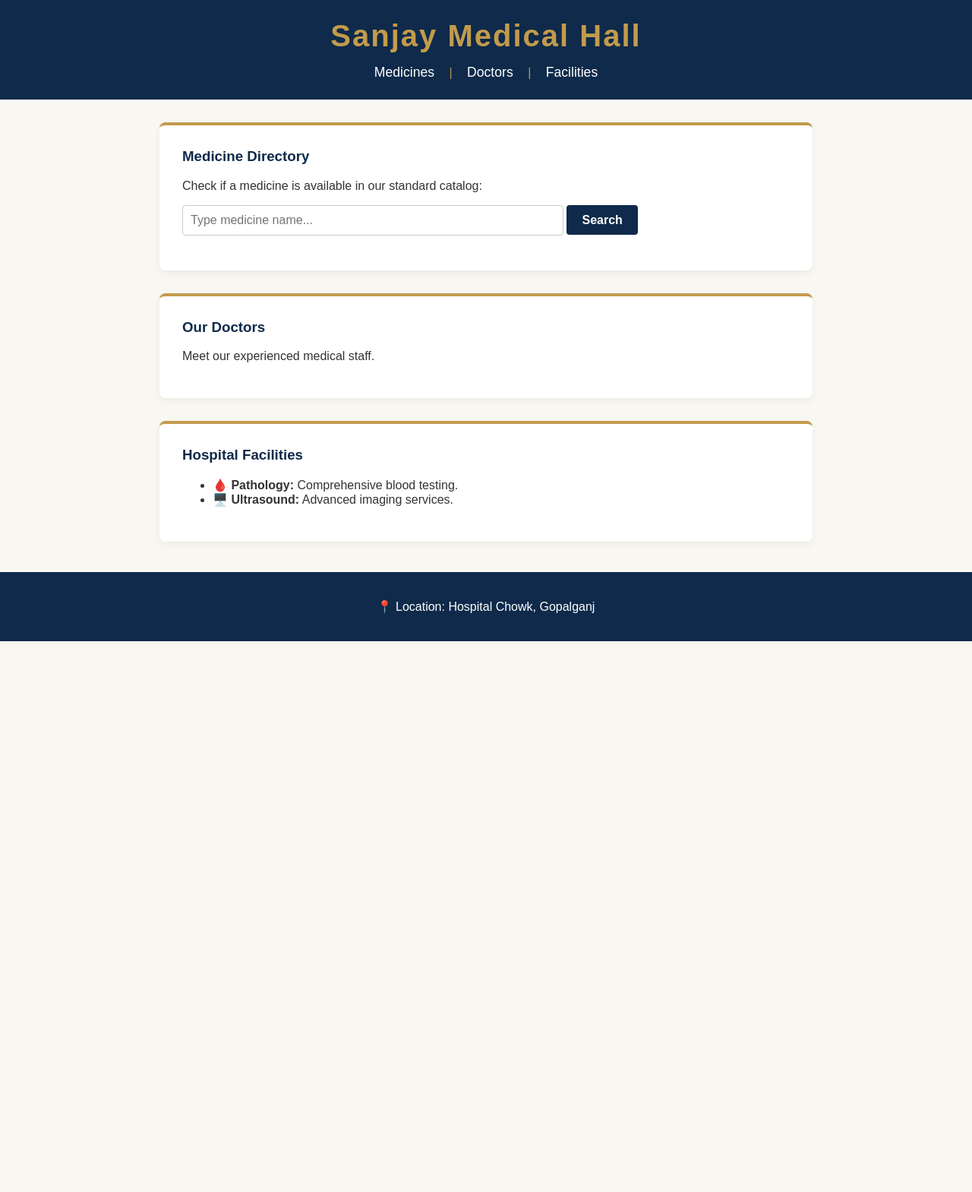
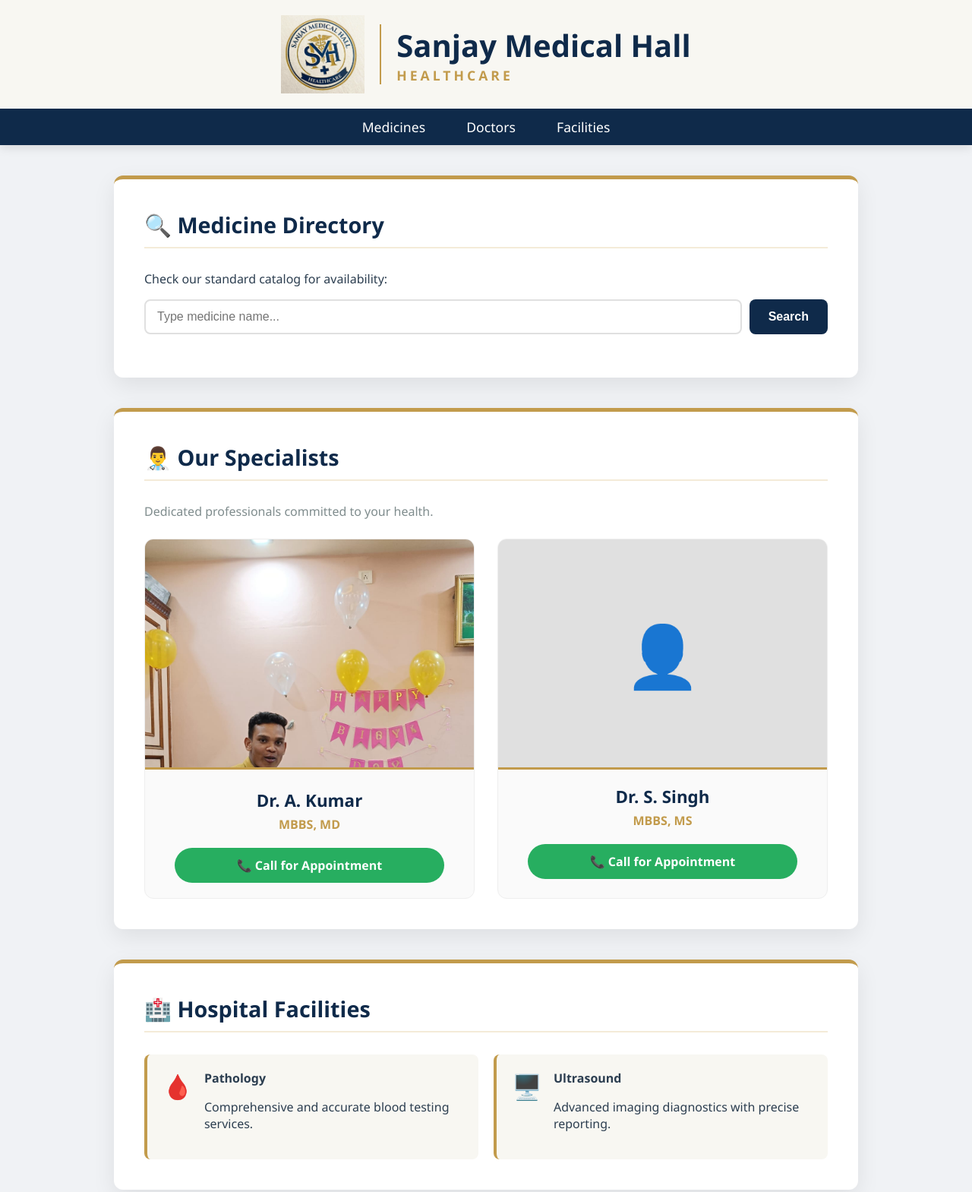
Before and after one commit to shubhamklogic/sanjay-medical-hall, a plain HTML site: page index.html in a window 1280 px wide. Shown: the top 1569 px of the page at 76% size. Before the commit the page ends 844 px from the top, so only its background shows below. Drawn offline with Linux system fonts and the light colour scheme.

Commit message:
Code Update

```diff
--- a/index.html
+++ b/index.html
@@ -3,51 +3,89 @@
 <head>
     <meta charset="UTF-8">
     <meta name="viewport" content="width=device-width, initial-scale=1.0">
-    <title>Sanjay Medical Hall</title>
+    <title>Sanjay Medical Hall | Healthcare</title>
     <link rel="stylesheet" href="style.css">
 </head>
 <body>
+
     <header>
-        <h2>Sanjay Medical Hall</h2>
+        <div class="header-content">
+            <img src="logo.jpeg" alt="Sanjay Medical Hall Logo" class="brand-logo">
+            <div class="brand-text">
+                <h2>Sanjay Medical Hall</h2>
+                <p>HEALTHCARE</p>
+            </div>
+        </div>
         <nav>
-            <a href="#medicines">Medicines</a> |
-            <a href="#doctors">Doctors</a> |
+            <a href="#medicines">Medicines</a>
+            <a href="#doctors">Doctors</a>
             <a href="#facilities">Facilities</a>
         </nav>
     </header>
 
-    <hr>
-
-    <section id="medicines">
-        <h3>Medicine Directory</h3>
-        <p>Check if a medicine is available in our standard catalog:</p>
-        <input type="text" placeholder="Type medicine name...">
-        <button>Search</button>
+    <section id="medicines" class="premium-card">
+        <h3>🔍 Medicine Directory</h3>
+        <p>Check our standard catalog for availability:</p>
+        <div class="search-container">
+            <input type="text" placeholder="Type medicine name...">
+            <button id="search-btn">Search</button>
+        </div>
         <p id="search-result"></p>
     </section>
 
-    <hr>
+    <section id="doctors" class="premium-card">
+        <h3>👨‍⚕️ Our Specialists</h3>
+        <p class="section-subtitle">Dedicated professionals committed to your health.</p>
 
-    <section id="doctors">
-        <h3>Our Doctors</h3>
-        <p>Meet our experienced medical staff.</p>
-        </section>
+        <div class="doctor-grid">
+            <div class="doc-card">
+                <img src="doctor1.jpg" alt="Dr. A. Kumar" class="doc-photo">
+                <div class="doc-info">
+                    <h4>Dr. A. Kumar</h4>
+                    <p class="qualification">MBBS, MD</p>
+                    <a href="tel:+919876543210" class="call-btn">📞 Call for Appointment</a>
+                </div>
+            </div>
 
-    <hr>
-
-    <section id="facilities">
-        <h3>Hospital Facilities</h3>
-        <ul>
-            <li>🩸 <b>Pathology:</b> Comprehensive blood testing.</li>
-            <li>🖥️ <b>Ultrasound:</b> Advanced imaging services.</li>
-        </ul>
+            <div class="doc-card">
+                <div class="doc-photo-placeholder">👤</div>
+                <div class="doc-info">
+                    <h4>Dr. S. Singh</h4>
+                    <p class="qualification">MBBS, MS</p>
+                    <a href="tel:+919876543210" class="call-btn">📞 Call for Appointment</a>
+                </div>
+            </div>
+        </div>
     </section>
 
-    <hr>
+    <section id="facilities" class="premium-card">
+        <h3>🏥 Hospital Facilities</h3>
+        <div class="facilities-grid">
+            <div class="facility-item">
+                <span class="icon">🩸</span>
+                <div>
+                    <strong>Pathology</strong>
+                    <p>Comprehensive and accurate blood testing services.</p>
+                </div>
+            </div>
+            <div class="facility-item">
+                <span class="icon">🖥️</span>
+                <div>
+                    <strong>Ultrasound</strong>
+                    <p>Advanced imaging diagnostics with precise reporting.</p>
+                </div>
+            </div>
+        </div>
+    </section>
 
     <footer>
-        <p>📍 Location: Hospital Chowk, Gopalganj</p>
+        <div class="footer-details">
+            <p><strong>📍 Location:</strong> Hospital Chowk, Gopalganj</p>
+            <a href="https://share.google/golG0Zi7p4LcUKYVn" target="_blank" class="map-btn">🗺️ Open in Google Maps</a>
+        </div>
+        <p class="copyright">© 2026 Sanjay Medical Hall. All Rights Reserved.</p>
     </footer>
+
     <script src="script.js"></script>
 </body>
 </html>
--- a/style.css
+++ b/style.css
@@ -1,82 +1,141 @@
-/* Brand Colors & Global Settings */
+/* Premium Color Palette (Matched to Visiting Card) */
 :root {
     --navy-blue: #0F2A4A;
     --gold: #C29B4C;
-    --light-bg: #F8F7F2;
-    --text-dark: #333333;
+    --cream-bg: #F8F7F2; /* Exact background from your visiting card */
+    --light-gold: #f4ebd8;
+    --bg-color: #f0f2f5;
+    --text-dark: #2c3e50;
+    --card-shadow: 0 10px 30px rgba(0, 0, 0, 0.08);
 }
 
 body {
-    font-family: Arial, sans-serif;
-    background-color: var(--light-bg);
+    font-family: 'Segoe UI', Tahoma, Geneva, Verdana, sans-serif;
+    background-color: var(--bg-color);
     color: var(--text-dark);
     margin: 0;
     padding: 0;
 }
 
-/* Header & Navigation */
+/* Premium Header (Matches Visiting Card) */
 header {
-    background-color: var(--navy-blue);
-    color: var(--gold);
-    padding: 25px 20px;
-    text-align: center;
+    background-color: var(--cream-bg);
+    padding: 20px 0 0 0; /* Removed bottom padding for the nav bar */
+    box-shadow: 0 4px 12px rgba(0,0,0,0.1);
+    position: sticky;
+    top: 0;
+    z-index: 100;
 }
 
-header h2 {
-    margin: 0 0 15px 0;
+.header-content {
+    display: flex;
+    align-items: center;
+    justify-content: center;
+    gap: 20px;
+    padding-bottom: 20px;
+}
+
+.brand-logo {
+    width: 110px; /* Made the logo bigger */
+    /* mix-blend-mode makes the logo's background perfectly melt into the header */
+    mix-blend-mode: multiply;
+}
+
+.brand-text {
+    border-left: 2px solid var(--gold); /* Adds the golden dividing line from your card */
+    padding-left: 20px;
+}
+
+.brand-text h2 {
+    color: var(--navy-blue);
+    margin: 0;
     font-size: 2.5em;
-    letter-spacing: 2px;
+    font-weight: 800;
+}
+
+.brand-text p {
+    color: var(--gold);
+    margin: 0;
+    font-size: 1.1em;
+    letter-spacing: 4px;
+    font-weight: bold;
+}
+
+header nav {
+    text-align: center;
+    background-color: var(--navy-blue);
+    padding: 12px 0;
 }
 
 header nav a {
     color: white;
     text-decoration: none;
-    margin: 0 15px;
+    margin: 0 25px;
     font-size: 1.1em;
+    font-weight: 500;
+    transition: color 0.3s;
 }
 
 header nav a:hover {
     color: var(--gold);
 }
 
-/* Main Sections Layout */
-section {
+/* Premium Card Layout */
+.premium-card {
     background-color: white;
-    max-width: 800px;
-    margin: 30px auto;
-    padding: 30px;
-    border-radius: 8px;
-    box-shadow: 0 4px 10px rgba(0,0,0,0.05);
-    border-top: 4px solid var(--gold);
+    max-width: 900px;
+    margin: 40px auto;
+    padding: 40px;
+    border-radius: 12px;
+    box-shadow: var(--card-shadow);
+    border-top: 5px solid var(--gold);
+    scroll-margin-top: 240px;
 }
 
 h3 {
     color: var(--navy-blue);
+    font-size: 1.8em;
+    border-bottom: 2px solid var(--light-gold);
+    padding-bottom: 10px;
     margin-top: 0;
 }
 
-hr {
-    display: none; /* We hide the old ugly lines because our sections look like cards now */
+.section-subtitle {
+    color: #7f8c8d;
+    margin-bottom: 25px;
 }
 
-/* Search Bar & Button */
+/* Search Bar */
+.search-container {
+    display: flex;
+    gap: 10px;
+    margin-bottom: 15px;
+}
+
 input[type="text"] {
-    padding: 10px;
-    width: 60%;
-    border: 1px solid #ccc;
-    border-radius: 4px;
+    flex: 1;
+    padding: 12px 15px;
+    border: 2px solid #e0e0e0;
+    border-radius: 8px;
     font-size: 1em;
+    transition: border-color 0.3s;
+}
+
+input[type="text"]:focus {
+    border-color: var(--gold);
+    outline: none;
 }
 
 button {
     background-color: var(--navy-blue);
     color: white;
     border: none;
-    padding: 10.5px 20px;
+    padding: 12px 25px;
     font-size: 1em;
     cursor: pointer;
-    border-radius: 4px;
+    border-radius: 8px;
     font-weight: bold;
+    transition: background-color 0.3s;
 }
 
 button:hover {
@@ -84,11 +143,139 @@ button:hover {
     color: var(--navy-blue);
 }
 
-/* Footer */
+#search-result {
+    font-size: 1.1em;
+    margin-top: 15px;
+}
+
+/* Premium Doctor Grid */
+.doctor-grid {
+    display: grid;
+    grid-template-columns: repeat(auto-fit, minmax(280px, 1fr));
+    gap: 30px;
+    margin-top: 20px;
+}
+
+.doc-card {
+    border: 1px solid #eee;
+    border-radius: 12px;
+    overflow: hidden;
+    text-align: center;
+    transition: transform 0.3s, box-shadow 0.3s;
+    background-color: #fafafa;
+}
+
+.doc-card:hover {
+    transform: translateY(-5px);
+    box-shadow: 0 8px 25px rgba(0,0,0,0.1);
+}
+
+.doc-photo {
+    width: 100%;
+    height: 300px; /* Taller image area to fit the vertical photo properly */
+    object-fit: cover;
+    object-position: top; /* Ensures the doctor's face is centered if cropped */
+    border-bottom: 3px solid var(--gold);
+}
+
+.doc-photo-placeholder {
+    width: 100%;
+    height: 300px;
+    background-color: #e0e0e0;
+    display: flex;
+    align-items: center;
+    justify-content: center;
+    font-size: 5em;
+    border-bottom: 3px solid var(--gold);
+}
+
+.doc-info {
+    padding: 20px;
+}
+
+.doc-info h4 {
+    color: var(--navy-blue);
+    margin: 0 0 5px 0;
+    font-size: 1.4em;
+}
+
+.qualification {
+    color: var(--gold);
+    font-weight: bold;
+    margin: 0 0 20px 0;
+}
+
+.call-btn {
+    display: inline-block;
+    background-color: #27ae60;
+    color: white;
+    text-decoration: none;
+    padding: 12px 20px;
+    border-radius: 25px;
+    font-weight: bold;
+    transition: background-color 0.3s;
+    width: 80%;
+}
+
+.call-btn:hover {
+    background-color: #219a52;
+}
+
+/* Facilities Grid */
+.facilities-grid {
+    display: grid;
+    grid-template-columns: repeat(auto-fit, minmax(300px, 1fr));
+    gap: 20px;
+}
+
+.facility-item {
+    display: flex;
+    align-items: flex-start;
+    gap: 15px;
+    background: var(--cream-bg);
+    padding: 20px;
+    border-radius: 8px;
+    border-left: 4px solid var(--gold);
+}
+
+.facility-item .icon {
+    font-size: 2em;
+}
+
+/* Footer & Map */
 footer {
-    text-align: center;
-    padding: 20px;
     background-color: var(--navy-blue);
     color: white;
-    margin-top: 40px;
+    text-align: center;
+    padding: 40px 20px 20px 20px;
+    margin-top: 60px;
 }
+
+.footer-details {
+    margin-bottom: 20px;
+}
+
+.map-btn {
+    display: inline-block;
+    background-color: white;
+    color: var(--navy-blue);
+    text-decoration: none;
+    padding: 10px 20px;
+    border-radius: 5px;
+    font-weight: bold;
+    margin-top: 10px;
+    transition: background-color 0.3s;
+}
+
+.map-btn:hover {
+    background-color: var(--gold);
+    color: white;
+}
+
+.copyright {
+    font-size: 0.9em;
+    opacity: 0.7;
+    border-top: 1px solid rgba(255,255,255,0.1);
+    padding-top: 15px;
+    margin-top: 20px;
+}
```
Also changed, not shown: doctor1.jpg (added), logo.jpeg (added).
